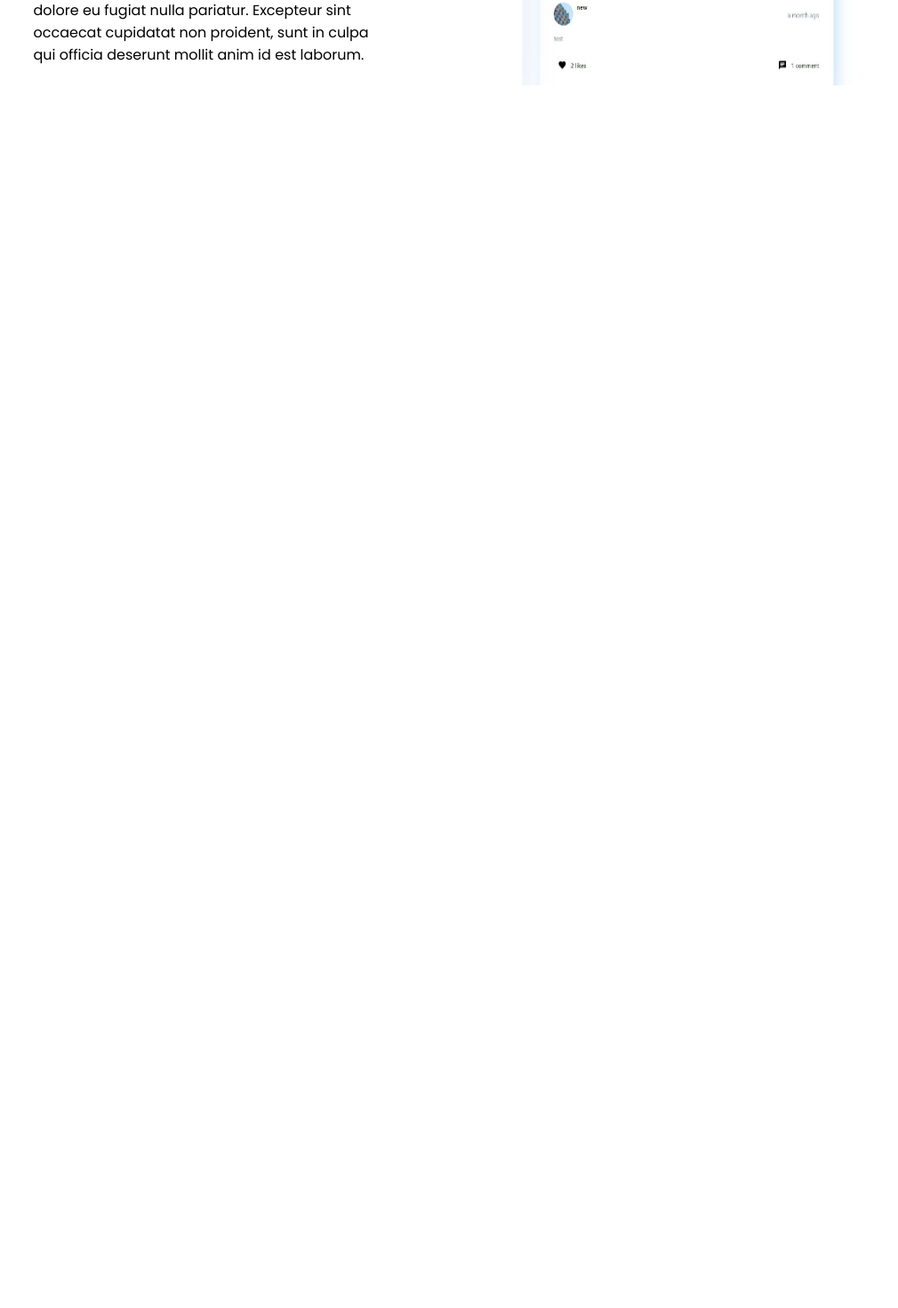
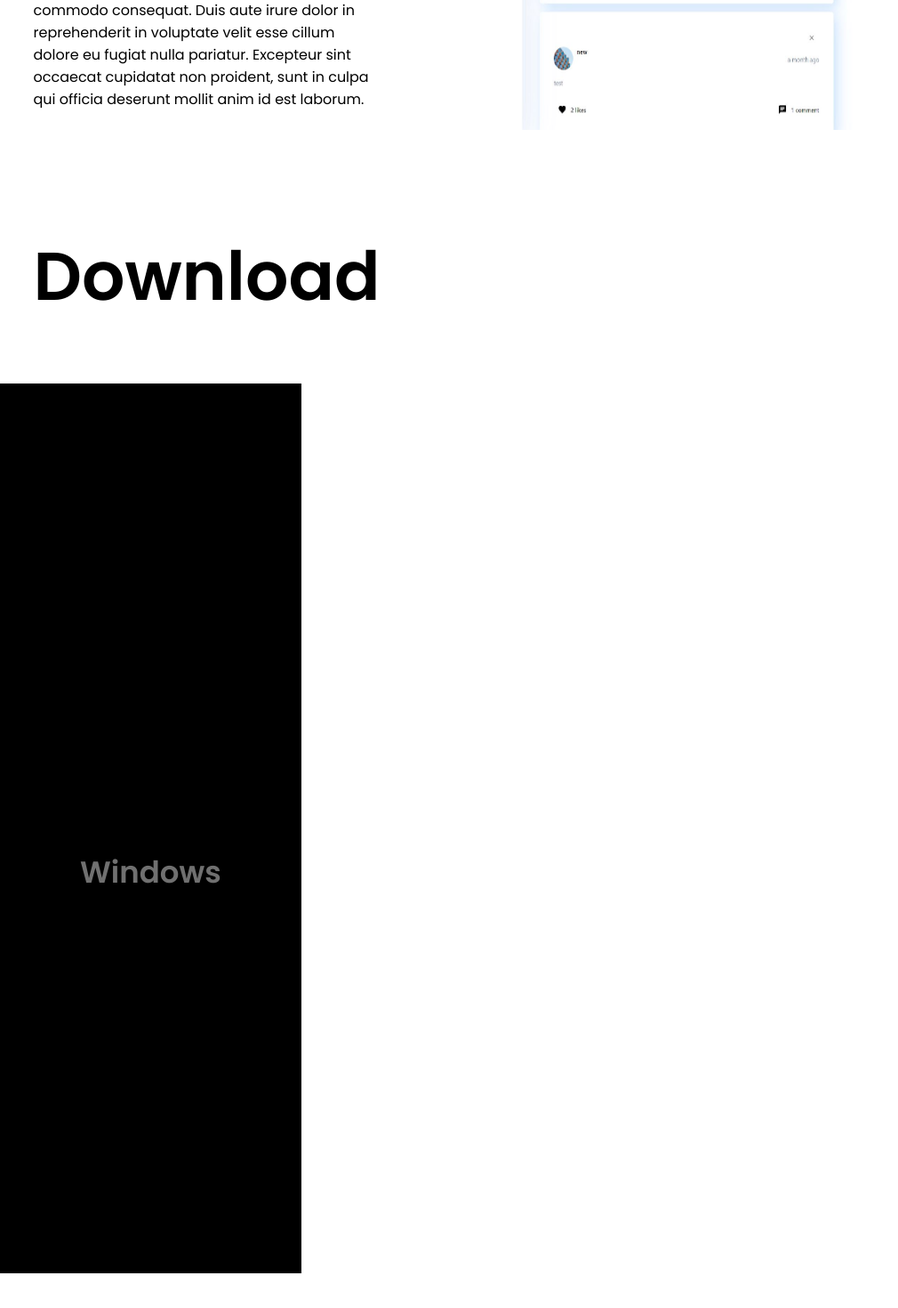
Before and after one commit to vladmasliuk/next-social-media-website, a Next.js app: page / in a window 1280 px wide. Shown: the part 1204-2674 px from the top of the page at 89% size, without its empty margins (0-1010 px from the left). Built offline with nearby package versions, Linux system fonts and the light colour scheme.

Commit message:
change project map / start download section

```diff
--- a/components/Navbar.js
+++ b/components/Navbar.js
@@ -20,7 +20,7 @@ class Navbar extends React.Component{
     }
     render(){
         return(
-            <div className={`header ${this.state.isTop ? 'header-scroll' : null}`}>
+            <div className={`header ${this.state.isTop ? 'header-scroll' : ''}`}>
                 <div className="container">
                     <div className="headerContent">
                         <Link href="/">
--- /dev/null
+++ b/components/sections/AboutSec.js
@@ -0,0 +1,28 @@
+import Image from 'next/image';
+
+// assets
+import AboutImg from '../../assets/img/about-img.jpg';
+
+const AboutSec = () =>{
+    return(
+        <div className="container">
+            <div className="about-sec sec-wrap">
+                <div className="text-block">
+                    <h2>About</h2>
+                    <p>Lorem ipsum dolor sit amet, consectetur adipiscing elit, sed do eiusmod tempor
+                        incididunt ut labore et dolore magna aliqua. Ut enim ad minim veniam, quis
+                        nostrud exercitation ullamco laboris nisi ut aliquip ex ea commodo consequat.
+                        Duis aute irure dolor in reprehenderit in voluptate velit esse cillum dolore
+                        eu fugiat nulla pariatur. Excepteur sint occaecat cupidatat non proident, sunt
+                        in culpa qui officia deserunt mollit anim id est laborum.
+                    </p>
+                </div>
+                <div>
+                    <Image src={AboutImg} alt="Social media screen" width={750} height={450}/>
+                </div>
+            </div>
+        </div>
+    );
+};
+
+export default AboutSec;
--- /dev/null
+++ b/components/sections/DownloadSec.js
@@ -0,0 +1,35 @@
+import Image from 'next/image';
+
+// assets
+import WinImg from '../../assets/img/windows-icon.svg';
+
+const DownloadSec = () =>{
+    return(
+        <div className="sec-wrap">
+            <div className="container">
+                <div className="text-block">
+                    <h2>Download</h2>
+                </div>
+            </div>
+
+            <div className="dow-item-wrap">
+                <div className="dow-item">
+                    <div className="dow-item-img">
+                        <Image src={WinImg} alt="Social media screen" width={300} height={300}/>
+                    </div>
+                    <div className="dow-item-text-wrap">
+                        <div className="dow-item-text">
+                            <h3>Windows</h3>
+                            <p>Lorem ipsum dolor sit amet, consectetur adipiscing elit, sed do
+                                eiusmod tempor incididunt ut labore et dolore magna aliqua.
+                            </p>
+                            <a href="#">Download</a>
+                        </div>
+                    </div>
+                </div>
+            </div>
+        </div>
+    )
+}
+
+export default DownloadSec;
--- /dev/null
+++ b/components/sections/VideoSec.js
@@ -0,0 +1,20 @@
+const VideoSec = () => {
+    return(
+        <div className="video-sec">
+            <video autoPlay muted loop>
+                <source src="../video/video-bg.mp4" type="video/mp4"/>
+            </video>
+            <div className="video-sec-text">
+                <h1>Social media</h1>
+                <p>explore the perfect communication</p>
+            </div>
+            <div className="scroll-downs">
+                <div className="mousey">
+                    <div className="scroller"></div>
+                </div>
+            </div>
+        </div>
+    )
+}
+
+export default VideoSec;
--- a/pages/index.js
+++ b/pages/index.js
@@ -1,49 +1,17 @@
 import React from 'react';
-import Image from 'next/image';
 
-// assets
-import AboutImg from '../assets/img/about-img.jpg';
+// components
+import AboutSec from '../components/sections/AboutSec';
+import VideoSec from '../components/sections/VideoSec';
+import DownloadSec from '../components/sections/DownloadSec';
 
 class Home extends React.Component{
   render() {
     return (
       <div>
-        {/* video sec */}
-        <div className="video-sec">
-          {/* video */}
-          <video autoPlay muted loop>
-              <source src="../video/video-bg.mp4" type="video/mp4"/>
-          </video>
-          {/* text */}
-          <div className="video-sec-text">
-            <h1>Social media</h1>
-            <p>explore the perfect communication</p>
-          </div>
-          {/* scroll mouse */}
-          <div className="scroll-downs">
-            <div className="mousey">
-              <div className="scroller"></div>
-            </div>
-          </div>
-        </div>
-        {/* about sec */}
-        <div className="container">
-          <div className="about-sec">
-            <div className="about-sec-text">
-              <h2>About</h2>
-              <p>Lorem ipsum dolor sit amet, consectetur adipiscing elit, sed do eiusmod tempor
-                incididunt ut labore et dolore magna aliqua. Ut enim ad minim veniam, quis
-                nostrud exercitation ullamco laboris nisi ut aliquip ex ea commodo consequat.
-                Duis aute irure dolor in reprehenderit in voluptate velit esse cillum dolore
-                eu fugiat nulla pariatur. Excepteur sint occaecat cupidatat non proident, sunt
-                in culpa qui officia deserunt mollit anim id est laborum.
-              </p>
-            </div>
-            <div>
-              <Image src={AboutImg} alt="Social media screen" width={750} height={450}/>
-            </div>
-          </div>
-        </div>
+        <VideoSec/>
+        <AboutSec/>
+        <DownloadSec/>
       </div>
     )
   }
--- a/styles/globals.css
+++ b/styles/globals.css
@@ -18,10 +18,21 @@ a {
   box-sizing: border-box;
 }
 
+/* block */
 .container{
   max-width: 1235px;
   margin: 0 auto;
   padding: 0 15px;
+}
+
+.sec-wrap{
+  margin: 100px 0;
+}
+
+/* text */
+.text-block h2{
+  font-size: 76px;
+  margin-top: 0;
 }
 
 /* header */
@@ -166,17 +177,87 @@ a {
 
 /* about sec */
 .about-sec{
-  height: 500vh;
-  margin-top: 50px;
-}
-
-.about-sec-text h2{
-  font-size: 76px;
-  margin-top: 0;
-}
-
-.about-sec{
   display: grid;
   grid-template-columns: 1fr 2fr;
   grid-gap: 50px;
 }
+
+/* download sec */
+.dow-item-wrap{
+  display: grid;
+  grid-template-columns: repeat(4, 1fr);
+}
+
+/* download item */
+.dow-item{
+  background: #000;
+}
+
+.dow-item:not(:last-child){
+  border-right: 1px solid rgba(216,216,216,.2);
+}
+
+/* download image */
+.dow-item-img{
+  width: 100%;
+  height: 400px;
+  display: flex;
+  justify-content: center;
+  align-items: center;
+  opacity: 0;
+  transition: opacity .7s;
+}
+
+.dow-item:hover .dow-item-img{
+  opacity: 1;
+}
+
+/* download-text */
+.dow-item-text-wrap{
+  height: 600px;
+  padding: 90px;
+}
+
+.dow-item-text h3{
+  font-size: 34px;
+  color: rgba(255,255,255,.44);
+  transition: all .4s;
+}
+
+.dow-item:hover .dow-item-text h3{
+  color: #fff;
+}
+
+.dow-item-text p{
+  color: #fff;
+  transition: all .4s;
+  opacity: 0;
+  height: 0;
+}
+
+.dow-item:hover .dow-item-text p{
+  opacity: 1;
+  height: 100%;
+  margin-bottom: 50px;
+}
+
+.dow-item-text a{
+  color: #fff;
+  border: 1px solid #fff;
+  border-radius: 30px;
+  padding: 20px 30px;
+  transition: all .4s;
+  opacity: 0;
+  height: 0;
+}
+
+.dow-item-text a:hover{
+  color: #000;
+  border: 1px solid #000;
+  background: #fff;
+}
+
+.dow-item:hover .dow-item-text a{
+  opacity: 1;
+  height: 100%;
+}
```
Also changed, not shown: assets/img/windows-icon.svg (added).
